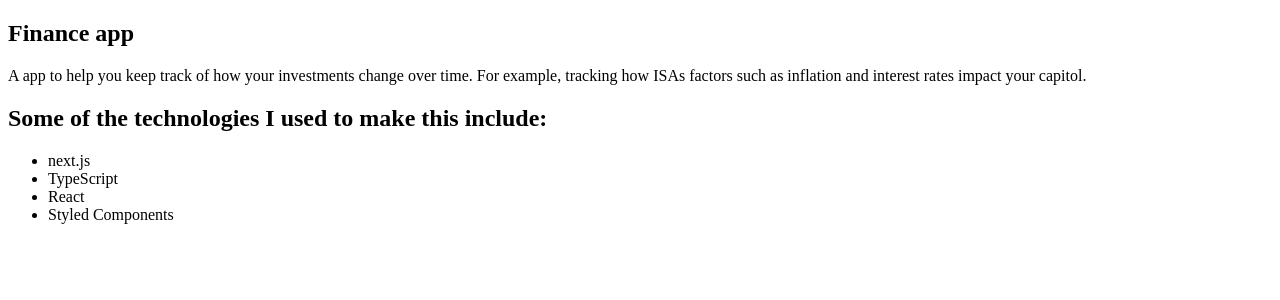
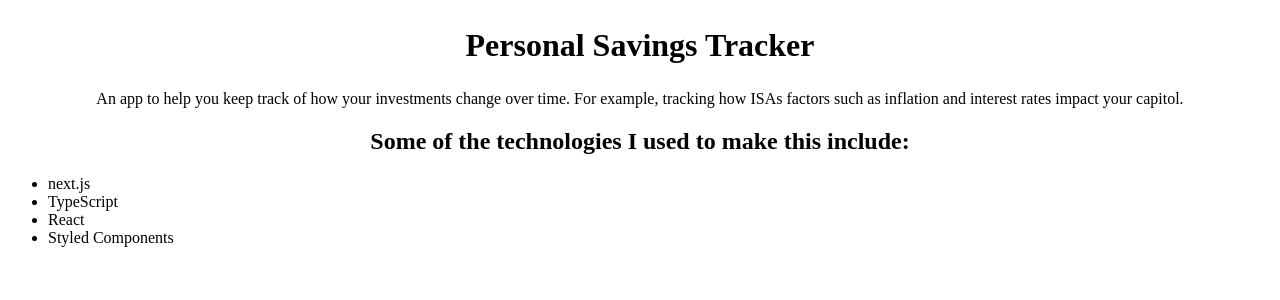
Before and after one commit to joeglDev/finance-app-front-end, a Next.js app: page / in a window 1280 px wide. Shown: the top 300 px of the page. Built offline with nearby package versions, Linux system fonts and the light colour scheme.

Commit message:
1-style-main(styled-comonents)
Xreated styled components for homepage and extracted out to new components folder

```diff
--- /dev/null
+++ b/components/StyledComponents.tsx
@@ -0,0 +1,17 @@
+import styled from "styled-components";
+
+export const Title = styled.h1`
+  text-align: center;
+  font-size: 2rem;
+  font-weight: bold;
+`;
+
+export const SecondaryTitle = styled.h2`
+  text-align: center;
+  font-size: 1.5rem;
+  font-weight: bold;
+`;
+
+export const MainText = styled.p`
+  text-align: center;
+`;
--- a/package.json
+++ b/package.json
@@ -16,6 +16,7 @@
   "devDependencies": {
     "@types/node": "^18.16.0",
     "@types/react": "^18.0.38",
+    "@types/styled-components": "^5.1.26",
     "eslint-config-next": "13.3.1",
     "eslint-config-prettier": "^8.8.0",
     "husky": "^8.0.3",
--- a/pages/index.tsx
+++ b/pages/index.tsx
@@ -1,5 +1,11 @@
-function HomePage() {
-  const paragraphContent = `A app to help you keep track of how your investments change over time.
+import {
+  MainText,
+  SecondaryTitle,
+  Title,
+} from "../components/StyledComponents";
+
+const HomePage = () => {
+  const paragraphContent = `An app to help you keep track of how your investments change over time.
     For example, tracking how ISAs factors such as inflation and interest rates impact your  capitol.`;
 
   const techArr = ["next.js", "TypeScript", "React", "Styled Components"];
@@ -7,17 +13,19 @@ function HomePage() {
   return (
     <>
       <section>
-        <h1>Finance app</h1>
-        <p>{paragraphContent}</p>
-        <h2>Some of the technologies I used to make this include:</h2>
+        <Title>Personal Savings Tracker</Title>
+        <MainText>{paragraphContent}</MainText>
+        <SecondaryTitle>
+          Some of the technologies I used to make this include:
+        </SecondaryTitle>
         <ul>
           {techArr.map((tech) => {
-           return <li>{tech}</li>;
+            return <li>{tech}</li>;
           })}
         </ul>
       </section>
     </>
   );
-}
+};
 
 export default HomePage;
```
